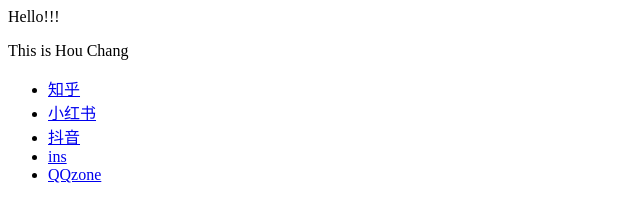
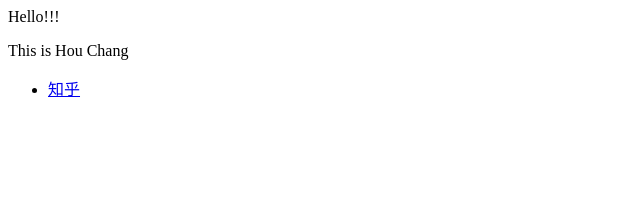
Before and after one commit to OUCtangge/OUCtangge.github.io, a plain HTML site: page index.html in a window 1280 px wide. Shown: the whole page, without its empty margins (0-640 px from the left). Drawn offline with Linux system fonts and the light colour scheme.

Commit message:
Update index.html
Signed-off-by: OUCtangge <102860751+OUCtangge@users.noreply.github.com>

```diff
--- a/index.html
+++ b/index.html
@@ -2,8 +2,4 @@
 <p>This is Hou Chang</p>
 <ul>
   <li> <a href="https://www.zhihu.com/people/hou-chang-93">知乎</a> </li>
-  <li> <a href="https://www.zhihu.com/people/hou-chang-93">小红书</a> </li>
-  <li> <a href="https://www.zhihu.com/people/hou-chang-93">抖音</a> </li>
-  <li> <a href="https://www.zhihu.com/people/hou-chang-93">ins</a> </li>
-  <li> <a href="https://www.zhihu.com/people/hou-chang-93">QQzone</a> </li>
 </ul>
```
